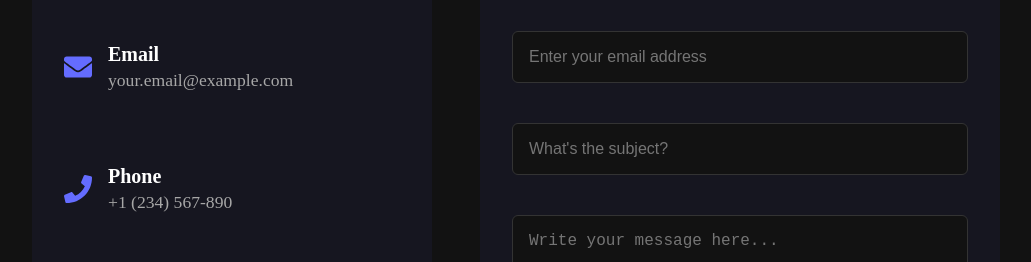
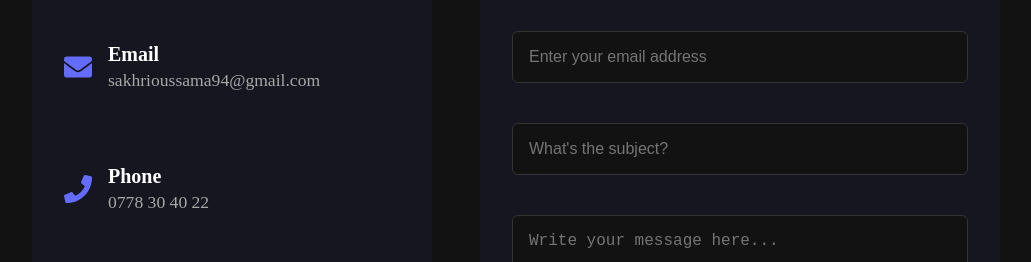
Before and after one commit to oussamaskr/portfolio, a React (Vite) app: page / in a window 1280 px wide. Shown: the part 3796-4058 px from the top of the page, without its empty margins (124-1155 px from the left). Built offline with nearby package versions, Linux system fonts and the light colour scheme; a web font is replaced by a local one.

Commit message:
eamil github links

```diff
--- a/src/Conponents/ContactMe/ContactMe.jsx
+++ b/src/Conponents/ContactMe/ContactMe.jsx
@@ -112,7 +112,7 @@ const ContactMe = () => {
               <FaEnvelope className="contact-icon" />
               <div>
                 <h4>Email</h4>
-                <a href="mailto:your.email@example.com">your.email@example.com</a>
+                <a href="mailto:your.email@example.com">sakhrioussama94@gmail.com</a>
               </div>
             </div>
 
@@ -120,7 +120,7 @@ const ContactMe = () => {
               <FaPhone className="contact-icon" />
               <div>
                 <h4>Phone</h4>
-                <a href="tel:+1234567890">+1 (234) 567-890</a>
+                <a href="tel:+1234567890">0778 30 40 22</a>
               </div>
             </div>
 
@@ -129,7 +129,7 @@ const ContactMe = () => {
                 <FaLinkedin className="social-icon" />
                 <span className="social-label">LinkedIn</span>
               </a>
-              <a href="https://github.com/your-profile" target="_blank" rel="noopener noreferrer">
+              <a href="https://github.com/oussamaskr" target="_blank" rel="noopener noreferrer">
                 <FaGithub className="social-icon" />
                 <span className="social-label">GitHub</span>
               </a>
```
